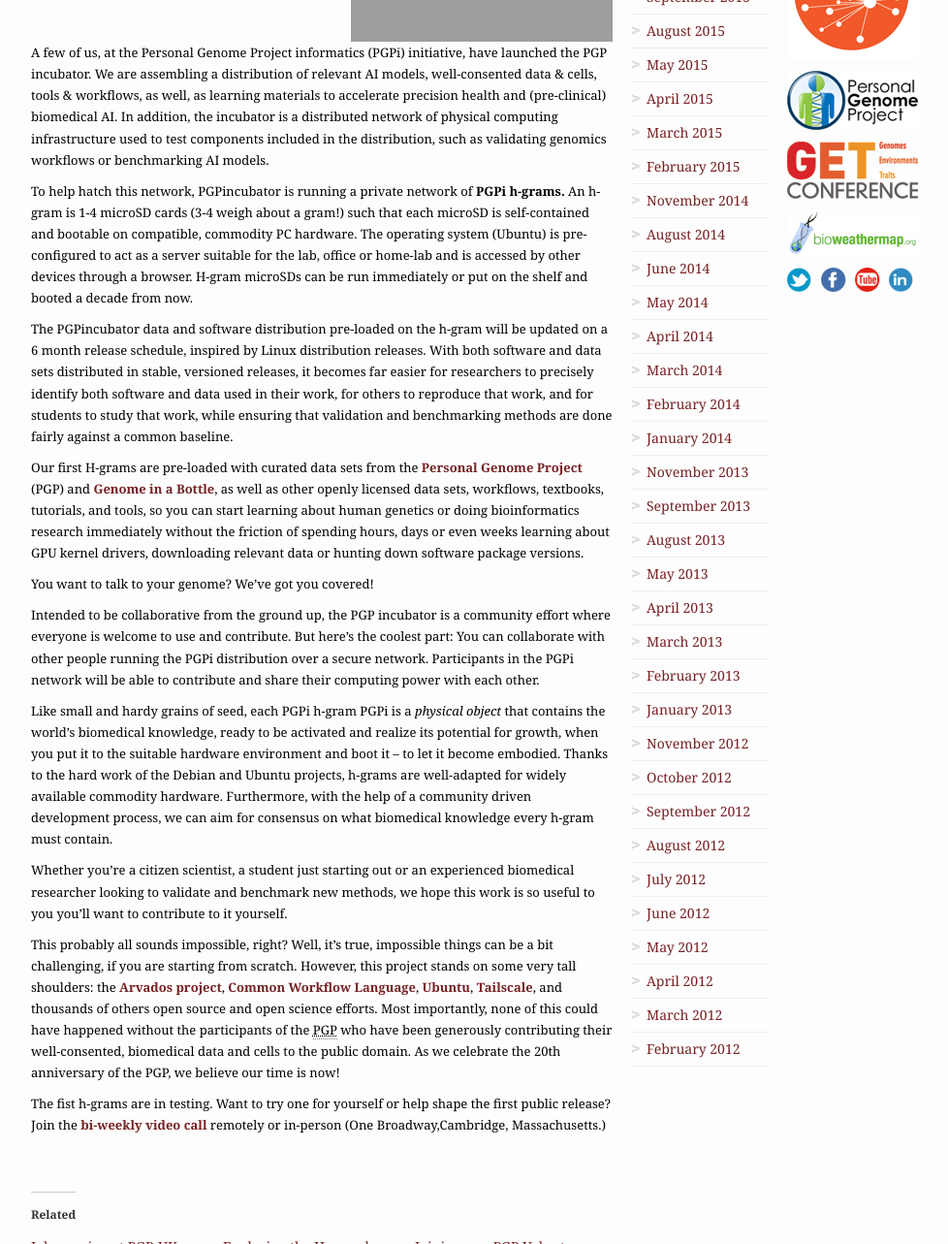
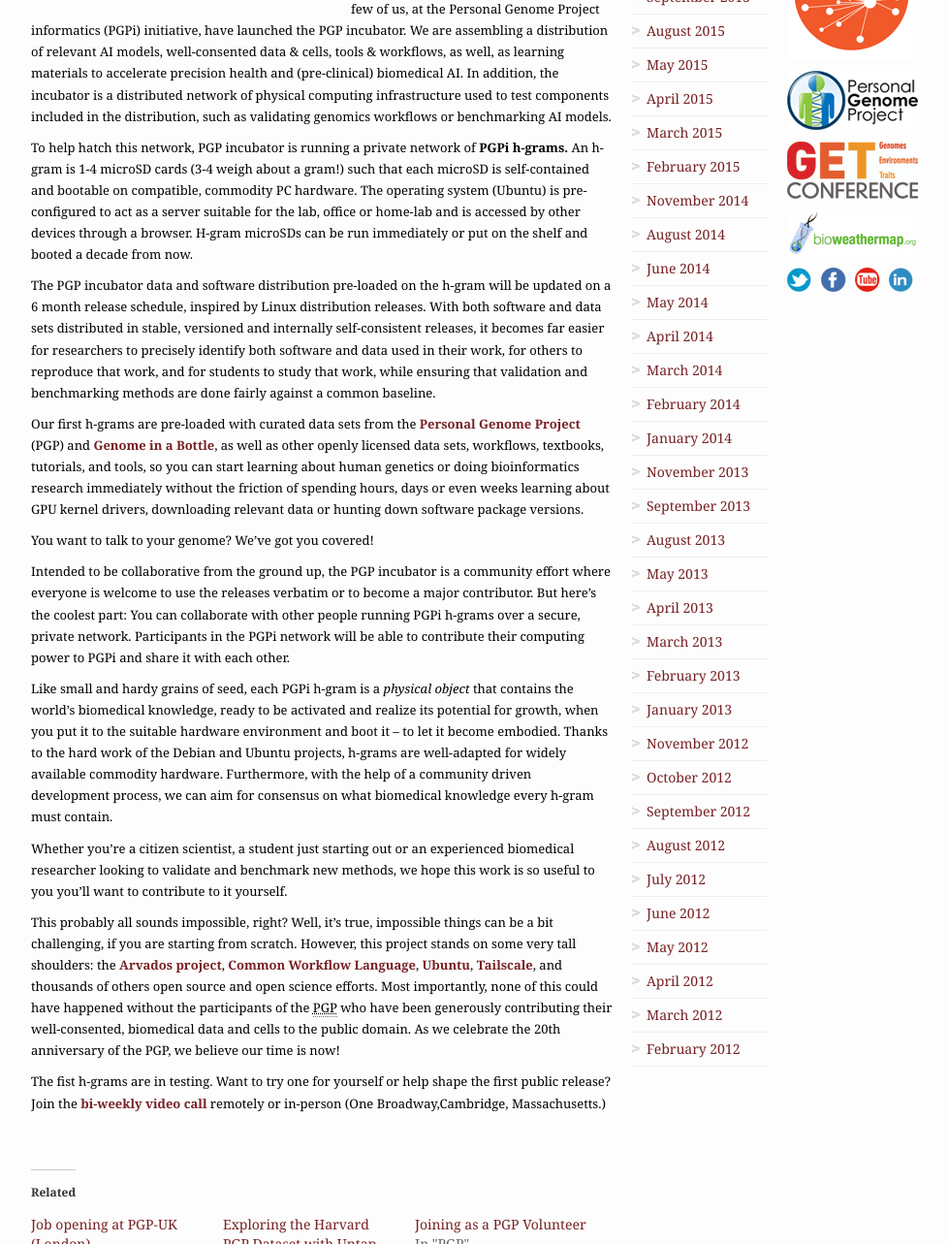
Before and after one commit to pgpglobal/PG-AI-WWW, a Jekyll site: the page built from docs/collections/_posts/2025-04-11-announcing-pgpi.md, in a window 1280 px wide and 1400 px high, scrolled down 963 px, cut to the strip 117-1400 px from the top of the window. Shown: the whole strip at 97% size, without its empty margins (148-1126 px from the left). Built offline with Jekyll 4.4.1, drawn with Linux system fonts in a browser that asks for light colours; nearby versions of some CDN libraries; comment, search, counter and statistics services are not loaded.

Commit message:
Update 2025-04-11-announcing-pgpi.md

```diff
--- a/docs/collections/_posts/2025-04-11-announcing-pgpi.md
+++ b/docs/collections/_posts/2025-04-11-announcing-pgpi.md
@@ -24,16 +24,16 @@
 frameborder="0"
 allow="accelerometer; autoplay; clipboard-write; encrypted-media; gyroscope; picture-in-picture; web-share"
 allowfullscreen></iframe>
-<a href="{{ site.baseurl }}/assets/images/PGPiHgC+.jpeg?w=270"><img class="alignnone wp-image-1658 size-large" src="{{ site.baseurl }}/assets/images/PGPiHgC+.jpeg?w=270" alt="unnamed" width="270"  /></a>
-<a href="{{ site.baseurl }}/assets/images/hx100g-PGPiHgC+.jpeg?w=270"><img class="alignnone wp-image-1658 size-large" src="{{ site.baseurl }}/assets/images/hx100g-PGPiHgC+.jpeg?w=270" alt="unnamed" width="270"  /></a>
-<a href="{{ site.baseurl }}/assets/images/hx100g-V3-PGPiHgC+.jpeg?w=270"><img class="alignnone wp-image-1658 size-large" src="{{ site.baseurl }}/assets/images/hx100g-PGPiHgC+.jpeg?w=270" alt="unnamed" width="270" /></a>
+<a href="{{ site.baseurl }}/assets/images/PGPiHgC+.jpeg?w=250"><img class="alignnone wp-image-1658 size-large" src="{{ site.baseurl }}/assets/images/PGPiHgC+.jpeg?w=250" alt="unnamed" width="250"  /></a>
+<a href="{{ site.baseurl }}/assets/images/hx100g-PGPiHgC+.jpeg?w=250"><img class="alignnone wp-image-1658 size-large" src="{{ site.baseurl }}/assets/images/hx100g-PGPiHgC+.jpeg?w=250" alt="unnamed" width="250"  /></a>
+<a href="{{ site.baseurl }}/assets/images/hx100g-V3-PGPiHgC+.jpeg?w=250"><img class="alignnone wp-image-1658 size-large" src="{{ site.baseurl }}/assets/images/hx100g-V3-PGPiHgC+.jpeg?w=250" alt="unnamed" width="250" /></a>
 A few of us, at the Personal Genome Project informatics (PGPi) initiative, have launched the PGP incubator. We are assembling a distribution of relevant AI models, well-consented data & cells, tools & workflows, as well, as learning materials to accelerate precision health and (pre-clinical) biomedical AI.  In addition, the incubator is a distributed network of physical computing infrastructure used to test components included in the distribution, such as validating genomics workflows or benchmarking AI models.
 
-To help hatch this network, PGPincubator is running a private network of **PGPi h-grams.** An h-gram is 1-4 microSD cards (3-4 weigh about a gram!) such that each microSD is self-contained and bootable on compatible, commodity PC hardware.  The operating system (Ubuntu) is pre-configured to act as a server suitable for the lab, office or home-lab and is accessed by other devices through a browser. H-gram microSDs can be run immediately or put on the shelf and booted a decade from now.
+To help hatch this network, PGP incubator is running a private network of **PGPi h-grams.** An h-gram is 1-4 microSD cards (3-4 weigh about a gram!) such that each microSD is self-contained and bootable on compatible, commodity PC hardware.  The operating system (Ubuntu) is pre-configured to act as a server suitable for the lab, office or home-lab and is accessed by other devices through a browser. H-gram microSDs can be run immediately or put on the shelf and booted a decade from now.
 
-The PGPincubator data and software distribution pre-loaded on the h-gram will be updated on a 6 month release schedule, inspired by Linux distribution releases. With both software and data sets distributed in stable, versioned releases, it becomes far easier for researchers to precisely identify both software and data used in their work, for others to reproduce that work, and for students to study that work, while ensuring that validation and benchmarking methods are done fairly against a common baseline.
+The PGP incubator data and software distribution pre-loaded on the h-gram will be updated on a 6 month release schedule, inspired by Linux distribution releases. With both software and data sets distributed in stable, versioned and internally self-consistent releases, it becomes far easier for researchers to precisely identify both software and data used in their work, for others to reproduce that work, and for students to study that work, while ensuring that validation and benchmarking methods are done fairly against a common baseline.
 
-Our first H-grams are pre-loaded with curated data sets from the [Personal
+Our first h-grams are pre-loaded with curated data sets from the [Personal
 Genome Project](https://www.personalgenomes.org/) (PGP) and [Genome in a
 Bottle](https://www.nist.gov/programs-projects/genome-bottle), as well as other
 openly licensed data sets, workflows, textbooks, tutorials, and tools, so you
@@ -44,11 +44,11 @@
 You want to talk to your genome? We’ve got you covered!
 
 Intended to be collaborative from the ground up, the PGP incubator is a community
-effort where everyone is welcome to use and contribute.  But here's the coolest part: You can collaborate with other people running the
-PGPi distribution over a secure network.  Participants in the PGPi network will
-be able to contribute and share their computing power with each other.
+effort where everyone is welcome to use the releases verbatim or to become a major contributor.   But here's the coolest part: You can collaborate with other people running
+PGPi h-grams over a secure, private network.  Participants in the PGPi network will
+be able to contribute their computing power to PGPi and share it with each other.
 
-Like small and hardy grains of seed, each PGPi h-gram PGPi is a
+Like small and hardy grains of seed, each PGPi h-gram is a
 _physical object_ that contains the world's biomedical knowledge,
 ready to be activated and realize its potential for growth, when you put it to
 the suitable hardware environment and boot it – to let it become embodied.  Thanks to the hard work of the Debian and Ubuntu projects, h-grams are well-adapted for
```
